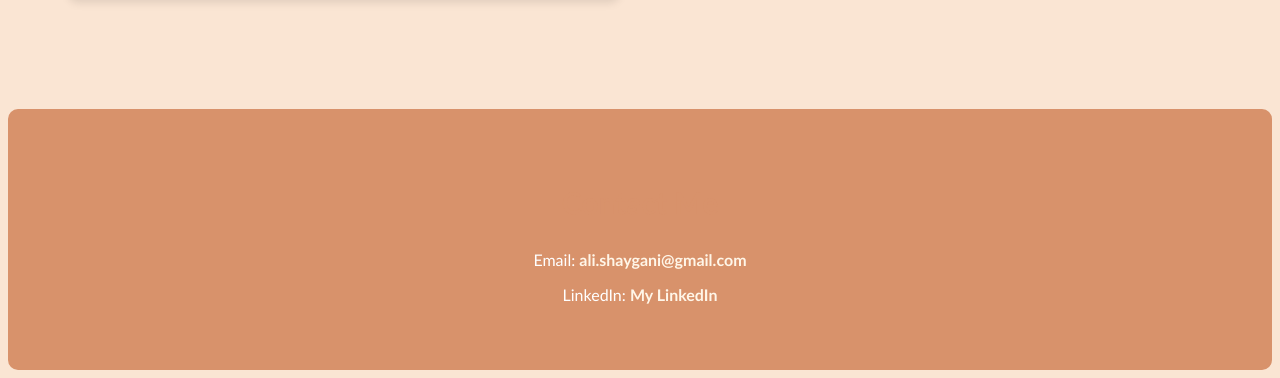
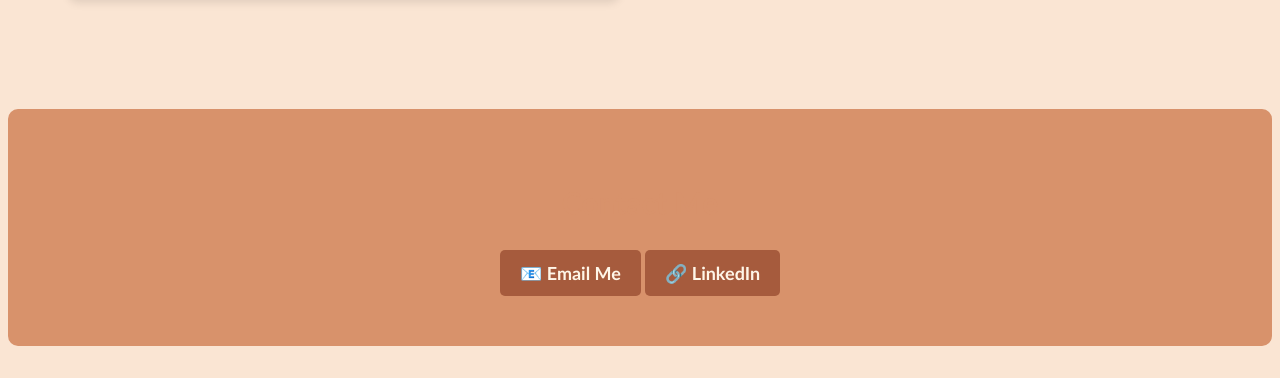
Before and after one commit to AliShaygani/ali-shaygani.github.io, a plain HTML site: page index.html in a window 1280 px wide. Shown: the part 3306-3684 px from the top of the page. After the commit the page ends 3660 px from the top, so only its background shows below. Drawn offline with Linux system fonts and the light colour scheme.

Commit message:
Update index.html

```diff
--- a/index.html
+++ b/index.html
@@ -131,6 +131,44 @@
         text-decoration: underline;
     }
 
+           /* BUTTON STYLES */
+    .btn {
+        display: inline-block;
+        padding: 12px 20px;
+        font-size: 18px;
+        font-weight: bold;
+        text-decoration: none;
+        border-radius: 5px;
+        background-color: #A65B3D; /* Deep warm brown */
+        color: white;
+        transition: background 0.3s ease-in-out, transform 0.2s ease-in-out;
+    }
+
+    .btn:hover {
+        background-color: #D8926B; /* Soft terracotta */
+        transform: scale(1.05);
+    }
+
+    /* ANIMATIONS */
+    @keyframes fadeIn {
+        from { opacity: 0; transform: translateY(10px); }
+        to { opacity: 1; transform: translateY(0); }
+    }
+
+    .project {
+        animation: fadeIn 0.8s ease-in-out;
+    }
+
+    .btn, .project img, .project video {
+        transition: transform 0.3s ease-in-out, opacity 0.3s;
+    }
+
+    .project:hover img, .project:hover video {
+        transform: scale(1.03);
+        opacity: 0.9;
+    }
+
+
 
 
 </style>
@@ -213,10 +251,10 @@
 
 
 
-    <div class="section" id="contact">
+   <div class="section" id="contact">
     <h2>Contact Me</h2>
-    <p>Email: <a href="mailto:ali.shaygani@gmail.com">ali.shaygani@gmail.com</a></p>
-    <p>LinkedIn: <a href="https://www.linkedin.com/in/ali-shaygani-b16b74250/" target="_blank">My LinkedIn</a></p>
+    <a href="mailto:ali.shaygani@gmail.com" class="btn">📧 Email Me</a>
+    <a href="https://www.linkedin.com/in/ali-shaygani-b16b74250/" target="_blank" class="btn">🔗 LinkedIn</a>
 </div>
 </body>
 </html>
```
